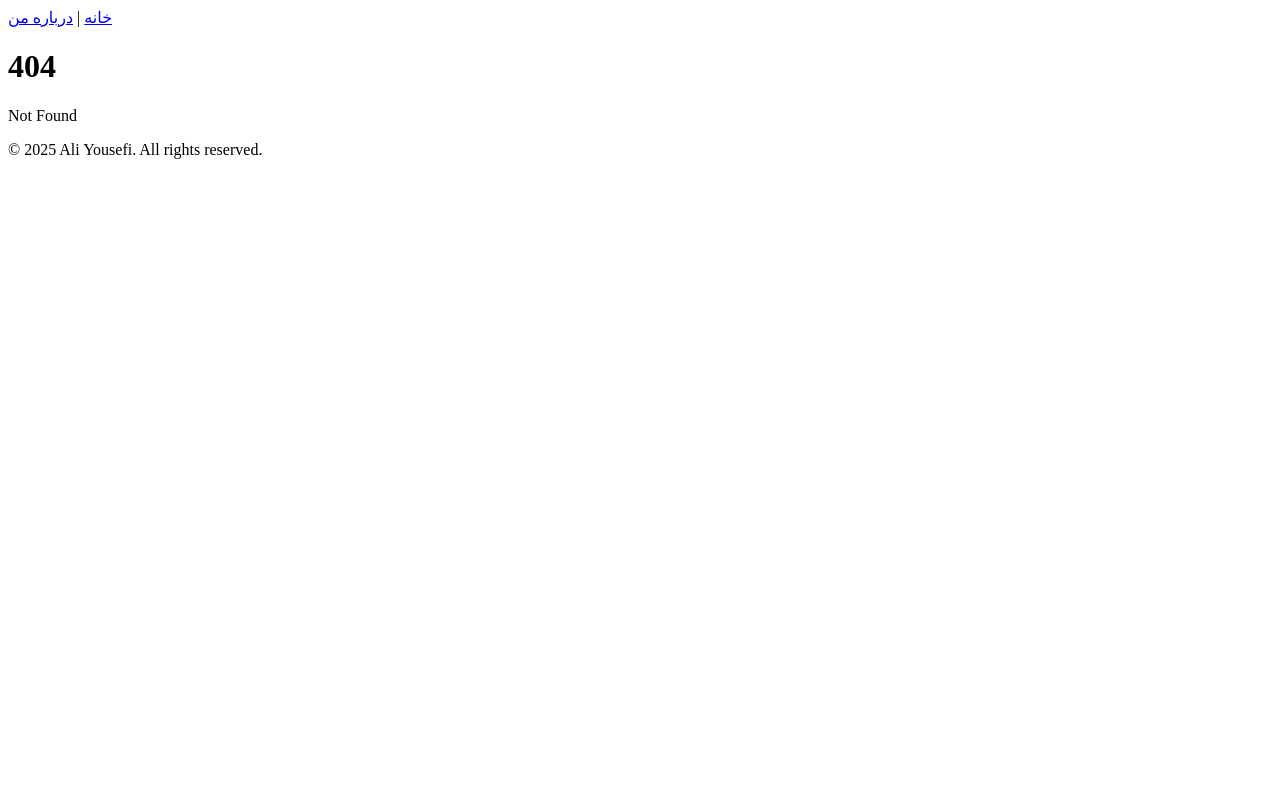
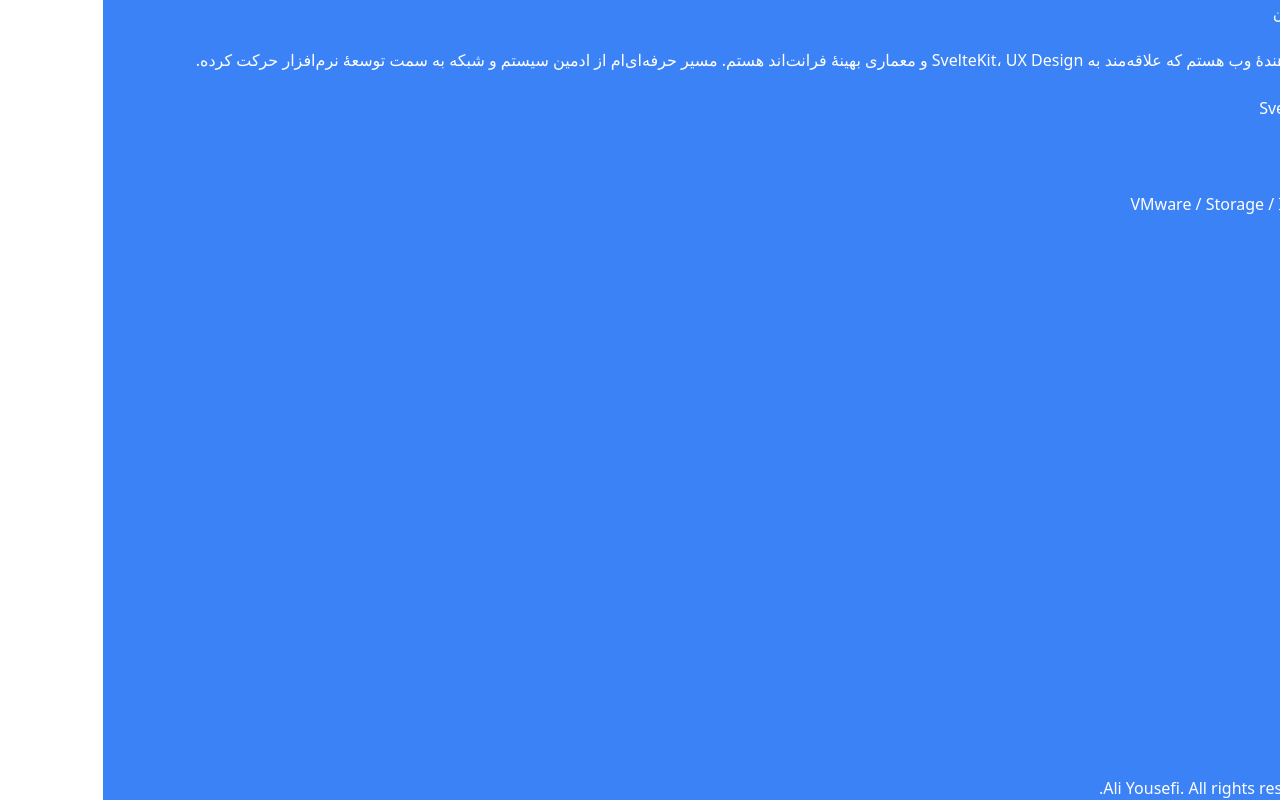
Before and after one commit to ayousefipro/aliyousefi.pro, a SvelteKit app: page /about in a window 1280 px wide. Before the commit this address had no page. Built offline with nearby package versions, Linux system fonts and the light colour scheme.

Commit message:
tailwind install

```diff
--- a/package.json
+++ b/package.json
@@ -20,14 +20,17 @@
 		"@sveltejs/kit": "^2.47.1",
 		"@sveltejs/vite-plugin-svelte": "^6.2.1",
 		"@types/node": "^24",
+		"autoprefixer": "^10.4.20",
 		"eslint": "^9.38.0",
 		"eslint-config-prettier": "^10.1.8",
 		"eslint-plugin-svelte": "^3.12.4",
 		"globals": "^16.4.0",
 		"prettier": "^3.6.2",
 		"prettier-plugin-svelte": "^3.4.0",
+		"prettier-plugin-tailwindcss": "^0.6.5",
 		"svelte": "^5.41.0",
 		"svelte-check": "^4.3.3",
+		"tailwindcss": "^3.4.9",
 		"typescript": "^5.9.3",
 		"typescript-eslint": "^8.46.1",
 		"vite": "^7.1.10"
--- /dev/null
+++ b/postcss.config.js
@@ -0,0 +1,6 @@
+export default {
+	plugins: {
+		tailwindcss: {},
+		autoprefixer: {}
+	}
+};
--- /dev/null
+++ b/src/app.css
@@ -0,0 +1,3 @@
+@import 'tailwindcss/base';
+@import 'tailwindcss/components';
+@import 'tailwindcss/utilities';
--- a/src/app.html
+++ b/src/app.html
@@ -1,5 +1,5 @@
 <!doctype html>
-<html lang="en">
+<html lang="fa" dir="rtl">
 	<head>
 		<meta charset="utf-8" />
 		<meta name="viewport" content="width=device-width, initial-scale=1" />
--- a/src/lib/components/Footer.svelte
+++ b/src/lib/components/Footer.svelte
@@ -1 +1,3 @@
-<footer><p>© 2025 Ali Yousefi. All rights reserved.</p></footer>
+<footer>
+    <p>© 2025 Ali Yousefi. All rights reserved.</p>
+</footer>
--- a/src/lib/components/Header.svelte
+++ b/src/lib/components/Header.svelte
@@ -1 +1,5 @@
-<header><nav><a href="/">خانه</a> | <a href="/about">درباره من</a></nav></header>
+<header>
+    <nav>
+        <a href="/">خانه</a> | <a href="/about">درباره من</a>
+    </nav>
+</header>
--- a/src/routes/+layout.svelte
+++ b/src/routes/+layout.svelte
@@ -1,8 +1,25 @@
-   <script lang="ts">
-     import Header from '$lib/components/Header.svelte';
-     import Footer from '$lib/components/Footer.svelte';
-   </script>
+<script>
+	import '../app.css';
+	import Header from '$lib/components/Header.svelte';
+	import Footer from '$lib/components/Footer.svelte';
+</script>
 
-   <Header />
-   <slot />
-   <Footer />
+<main class="layout bg-blue-500 text-white min-h-screen">
+	<Header></Header>
+	<div class="page-content">
+		<slot></slot>
+	</div>
+	<Footer></Footer>
+</main>
+
+<style>
+	.layout {
+		display: flex;
+		flex-direction: column;
+		min-height: 100vh;
+	}
+
+	.page-content {
+		flex: 1;
+	}
+</style>
--- /dev/null
+++ b/src/routes/about/+page.svelte
@@ -0,0 +1,12 @@
+<h1>درباره من</h1>
+
+   <p>من یک توسعه‌دهندهٔ وب هستم که علاقه‌مند به SvelteKit، UX Design و معماری بهینهٔ فرانت‌اند هستم. مسیر حرفه‌ای‌ام از ادمین سیستم و شبکه به سمت توسعهٔ نرم‌افزار حرکت کرده.</p>
+
+   <h2>مهارت‌ها</h2>
+   <ul>
+     <li>Svelte / SvelteKit</li>
+     <li>Tailwind CSS</li>
+     <li>TypeScript</li>
+     <li>Git / Linux</li>
+     <li>VMware / Storage / Infrastructure</li>
+   </ul>
--- /dev/null
+++ b/tailwind.config.ts
@@ -0,0 +1,11 @@
+import type { Config } from 'tailwindcss';
+
+export default {
+	content: ['./src/**/*.{html,js,svelte,ts}'],
+
+	theme: {
+		extend: {}
+	},
+
+	plugins: []
+} as Config;
```
Also changed, not shown: 2 other files (tests, documents, lock files or other folders).
